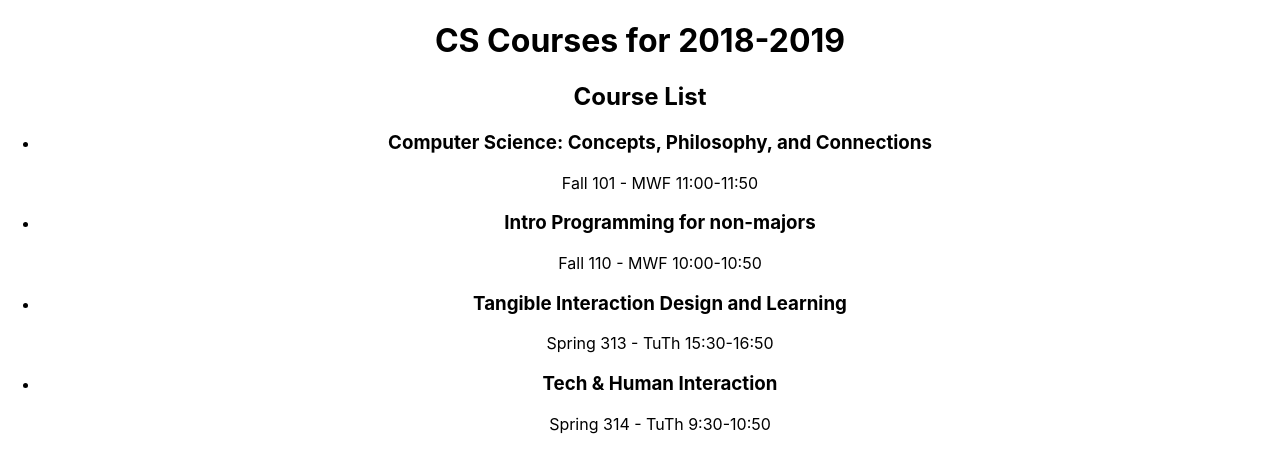
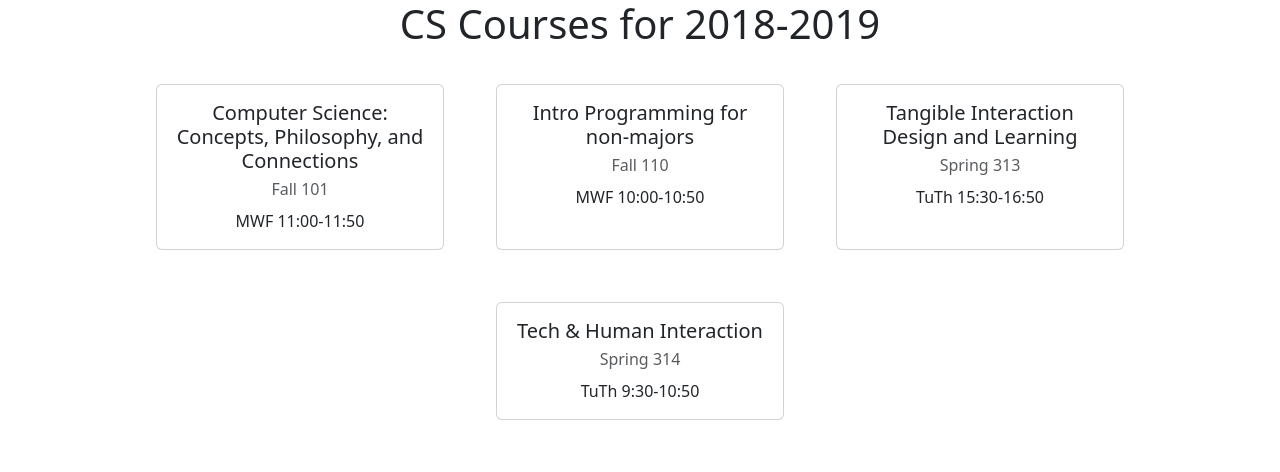
Before and after one commit to alizenart/react_tutorial, a React (Vite) app: page / in a window 1280 px wide. Shown: the top 472 px of the page. Built offline with nearby package versions, Linux system fonts and the light colour scheme.

Commit message:
Add style

```diff
--- a/package.json
+++ b/package.json
@@ -11,6 +11,7 @@
     "coverage": "vitest run --coverage"
   },
   "dependencies": {
+    "bootstrap": "^5.3.3",
     "react": "^18.3.0",
     "react-dom": "^18.3.0"
   },
--- a/src/App.jsx
+++ b/src/App.jsx
@@ -2,6 +2,7 @@ import React from 'react';
 import './App.css';
 import Banner from './components/Banner';
 import CourseList from './components/CourseList';
+import 'bootstrap/dist/css/bootstrap.min.css';
 
 const schedule = {
   "title": "CS Courses for 2018-2019",
--- a/src/components/Banner.jsx
+++ b/src/components/Banner.jsx
@@ -1,4 +1,6 @@
 import React from 'react';
+import 'bootstrap/dist/css/bootstrap.min.css';
+
 
 const Banner = ({ title }) => {
   return <h1>{title}</h1>;
--- /dev/null
+++ b/src/components/Course.jsx
@@ -0,0 +1,13 @@
+import React from 'react';
+
+const Course = ({ course }) => (
+  <div className="card m-3" style={{ width: '18rem' }}>
+    <div className="card-body">
+      <h5 className="card-title">{course.title}</h5>
+      <p className="card-subtitle mb-2 text-muted">{course.term} {course.number}</p>
+      <p className="card-text">{course.meets}</p>
+    </div>
+  </div>
+);
+
+export default Course;
--- /dev/null
+++ b/src/components/CourseList.css
@@ -0,0 +1,7 @@
+.course-list {
+    display: flex;
+    justify-content: center;
+    flex-wrap: wrap;
+    gap: 20px;
+    margin-top: 20px;
+  }
--- a/src/components/CourseList.jsx
+++ b/src/components/CourseList.jsx
@@ -1,21 +1,13 @@
 import React from 'react';
+import Course from './Course.jsx';
+import './CourseList.css';
 
-const CourseList = ({ courses }) => {
-  return (
-    <div>
-      <h2>Course List</h2>
-      <ul>
-        {Object.keys(courses).map((courseId) => (
-          <li key={courseId}>
-            <h3>{courses[courseId].title}</h3>
-            <p>
-              {courses[courseId].term} {courses[courseId].number} - {courses[courseId].meets}
-            </p>
-          </li>
-        ))}
-      </ul>
-    </div>
-  );
-};
+const CourseList = ({ courses }) => (
+  <div className="course-list d-flex flex-wrap justify-content-center">
+    {Object.keys(courses).map((courseId) => (
+      <Course key={courseId} course={courses[courseId]} />
+    ))}
+  </div>
+);
 
 export default CourseList;
```
Also changed, not shown: 1 other file (tests, documents, lock files or other folders).
